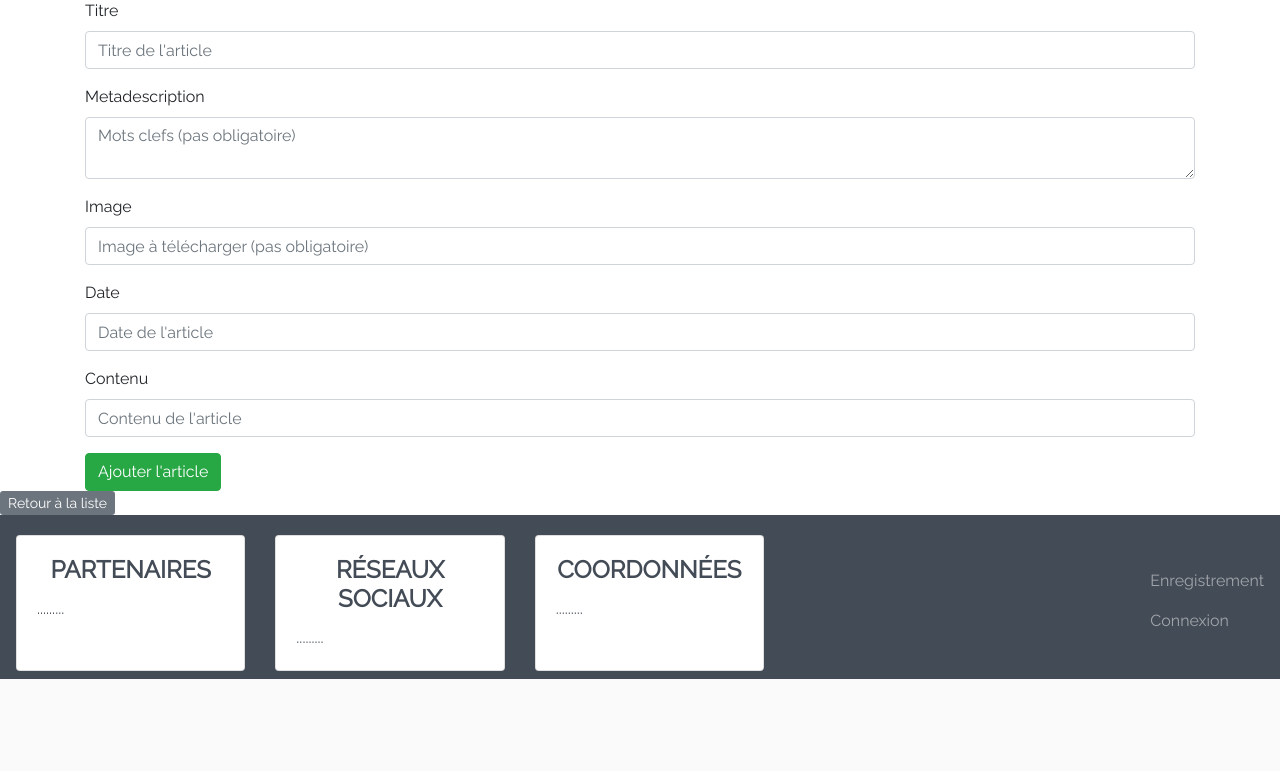
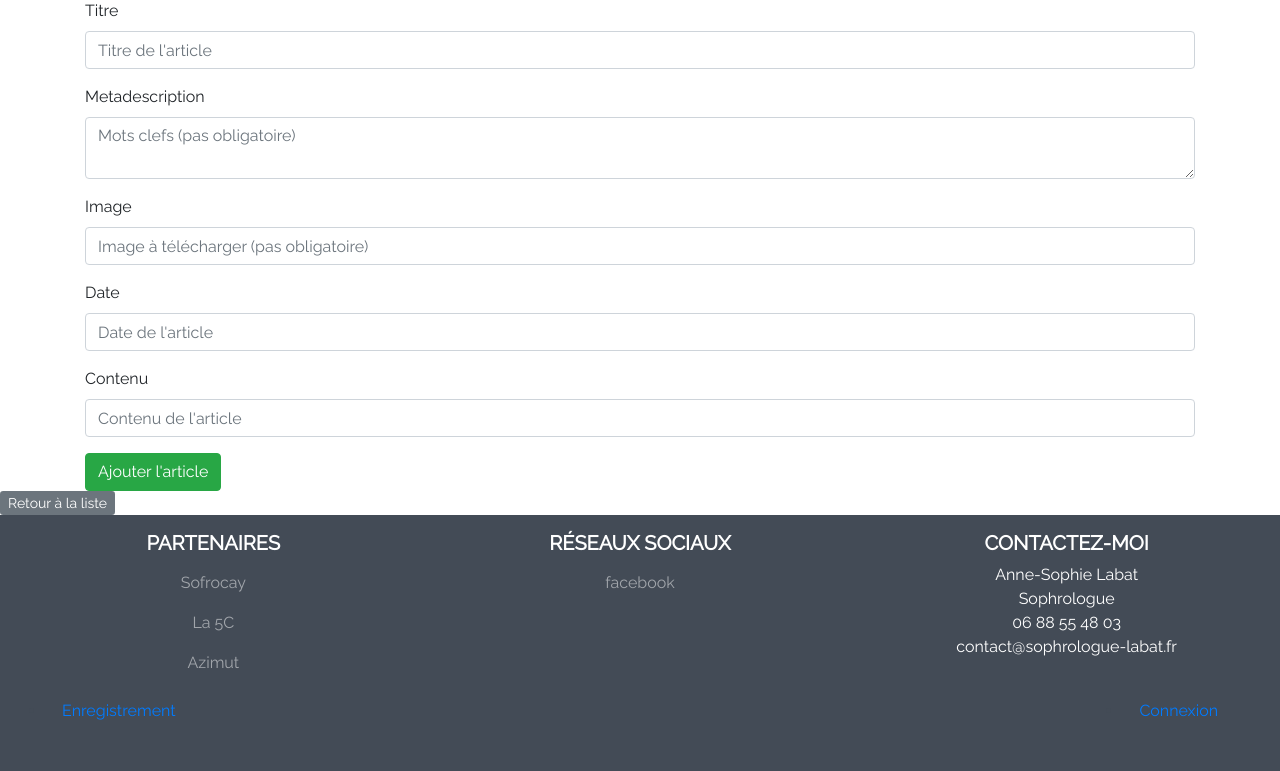
Before and after one commit to Vanoux/Sophro_NativeStage, a Symfony app: template sophrologueSite/templates/admin/actu/new.html.twig in a window 1280 px wide. Shown: the part 135-906 px from the top of the page. Before the commit the page ends 814 px from the top, so only its background shows below. Run offline with Twig, Linux system fonts and the light colour scheme; the template is opened without the code that fills it, so the values that code supplies are empty; form fields are guessed from the names that the template uses; some libraries are stand-ins or nearby versions.

Commit message:
Footer act 1

```diff
--- a/sophrologueSite/templates/base.html.twig
+++ b/sophrologueSite/templates/base.html.twig
@@ -36,10 +36,14 @@
                     <a class="nav-link mr-3 dropdown-toggle" href="#" id="navbarDropdownMenuLink" role="button"
                         data-toggle="dropdown" aria-haspopup="true" aria-expanded="false" title="Cliquez ici pour retrouver toutes les informations">Informations</a>
                     <div class="dropdown-menu" aria-labelledby="navbarDropdownMenuLink">
-                        <a class="dropdown-item" href="{{ path('sophrologie') }}" title="Informations sur le cadre de la sophrologie">La Sophrologie</a>
-                        <a class="dropdown-item" href="{{ path('ateliers') }}" title="Informations sur les ateliers que j'anime">Mes Ateliers</a>
-                        <a class="dropdown-item" href="{{ path('tarifsHoraires') }}" title="Informations sur mes tarifs et horaires">Tarifs et Horaires</a>
-                        <a class="dropdown-item" href="{{ path('faq') }}" title="Retrouvez ici la foire à question">Foire à questions</a>
+                        <a class="dropdown-item" href="{{ path('sophrologie') }}" title="Informations sur le cadre de la sophrologie">La
+                            Sophrologie</a>
+                        <a class="dropdown-item" href="{{ path('ateliers') }}" title="Informations sur les ateliers que j'anime">Mes
+                            Ateliers</a>
+                        <a class="dropdown-item" href="{{ path('tarifsHoraires') }}" title="Informations sur mes tarifs et horaires">Tarifs
+                            et Horaires</a>
+                        <a class="dropdown-item" href="{{ path('faq') }}" title="Retrouvez ici la foire à question">Foire
+                            à questions</a>
                     </div>
                 </li>
                 <!--Actualités -->
@@ -56,7 +60,8 @@
             <ul class="navbar-nav ml-auto">
                 <li class="nav-item active">
                     {% if is_granted('ROLE_ADMIN') %}
-                    <a class="nav-link" href="{{ path('dashboard') }}" title="Retour accueil gestion administrateur">Dashboard Home</a>
+                    <a class="nav-link" href="{{ path('dashboard') }}" title="Retour accueil gestion administrateur">Dashboard
+                        Home</a>
                     {% endif %}
                 </li>
             </ul>
@@ -67,34 +72,60 @@
     {% block body %}{% endblock %}
 
     <!-- ********** FOOTER ********** -->
-    <footer class="pt-2">
-        <nav class="navbar navbar-inverse collaspe-show navbar-dark">
-
-            <div class="card-deck">
-                <div class="card mt-1 cardFooter">
-                    <div class="card-body">
-                        <h4 class="card-title text-center">Partenaires</h4>
-                        <p class="card-text">.........</p>
-                    </div>
+<footer class="navbar-dark text-center py-3">
+    <div class="container-fluid">
+    <div class="row">
+        <div class="col-lg-4 md-4 sm-12">
+            <h5 class="text-white">Partenaires</h5>
+                <ul class="navbar-nav">
+                    <li class="nav-item">
+                        <a class="nav-link" href="http://www.sofrocay.com/">Sofrocay</a>
+                    </li>
+                    <li class="nav-item">
+                        <a class="nav-link" href="https://www.facebook.com/CCLa5C/">La 5C</a>
+                    </li>
+                    <li class="nav-item">
+                        <a class="nav-link" href="http://www.ccsg.fr/cias-saint-gaudens.html">Azimut</a>
+                    </li>
+                </ul>
         </div>
 
-                <div class="card mt-1 cardFooter">
-                    <div class="card-body">
-                        <h4 class="card-title text-center">Réseaux sociaux</h4>
-                        <p class="card-text">.........</p>
-                    </div>
+        <div class="col-lg-4 md-4 sm-12">
+            <h5 class="text-white">Réseaux sociaux</h5>
+                <ul class="navbar-nav">
+                    <li class="nav-item">
+                        <a class="nav-link" href="https://www.facebook.com/Anne-Sophie-Sophrologue-Labarthe-Rivi%C3%A8re-268080020377888/" target="_blank" title="Allez sur mon facebook...">
+                        <i class="fab fa-facebook"></i>facebook</a>
+                    </li>
+                </ul>
         </div>
 
-                <div class="card mt-1 cardFooter">
-                    <div class="card-body">
-                        <h4 class="card-title text-center">Coordonnées</h4>
-                        <p class="card-text">.........</p>
-                    </div>
-                </div>
+        <div class="col-lg-4 md-4 sm-12">
+            <h5 class="text-white">Contactez-moi</h5>
+                <p class="text-white">Anne-Sophie Labat<br>
+                    Sophrologue<br>
+                    06 88 55 48 03<br>
+                    contact@sophrologue-labat.fr</p>
         </div>
 
+    </div>
+    <!-- Mentions légale & connexion -->
+    {#<div class="col-xs-12 col-sm-12 col-md-12 mt-5 mt-sm-2 mb-0 text-center">
+            <a class="px-2" href="#">Mentions Légales</a>
+            <span class="h6">Tout droits réservés.</span>
+            {% if not app.user %}
 
-            <ul class="navbar-nav ml-auto">
+                <a class="ml-4" href="{{ path('user_registration') }}">Enregistrement</a>
+                <a class="mr-auto" href="{{ path('security_login') }}">Connexion</a>
+
+            {% else %}
+
+                <a class="mr-auto" href="{{ path('security_logout') }}">Deconnexion</a>
+
+            {% endif %}#}
+
+            <div class="col-lg-12 md-12 sm-12">
+    <ul class="navbar">
             {% if not app.user %}
             <li class="nav-item">
                 <a class="nav-link" href="{{ path('user_registration') }}">Enregistrement</a>
@@ -107,14 +138,21 @@
             </li>
             {% endif %}
         </ul>
-        </nav>
+        </div>
+    </div>
+    </div>
 </footer>
+
+
+
+<!-- Footer -->
+<!-- <footer class="navbar navbar-expand-lg navbar-dark sticky-bottom shadow mt-5"> -->
 
 
     <!-- ********** SCRIPTS ********** -->
     {% block javascripts %}
     <!-- BOOTSTRAP -->
-    <script src="https://code.jquery.com/jquery-3.3.1.slim.min.js" integrity="sha384-q8i/X+965DzO0rT7abK41JStQIAqVgRVzpbzo5smXKp4YfRvH+8abtTE1Pi6jizo"
+    <script src="https://code.jquery.com/jquery-3.3.1.min.js"
         crossorigin="anonymous"></script>
     <script src="https://cdnjs.cloudflare.com/ajax/libs/popper.js/1.14.6/umd/popper.min.js" integrity="sha384-wHAiFfRlMFy6i5SRaxvfOCifBUQy1xHdJ/yoi7FRNXMRBu5WHdZYu1hA6ZOblgut"
         crossorigin="anonymous"></script>
@@ -142,7 +180,7 @@
     {% endfor %}
     {% endfor %}
     <script>
-    $(document).ready(function() {
+        $(document).ready(function () {
             $('.summernote').summernote();
         });
     </script>
```
Lines whose indentation alone changed are shown as unchanged.
